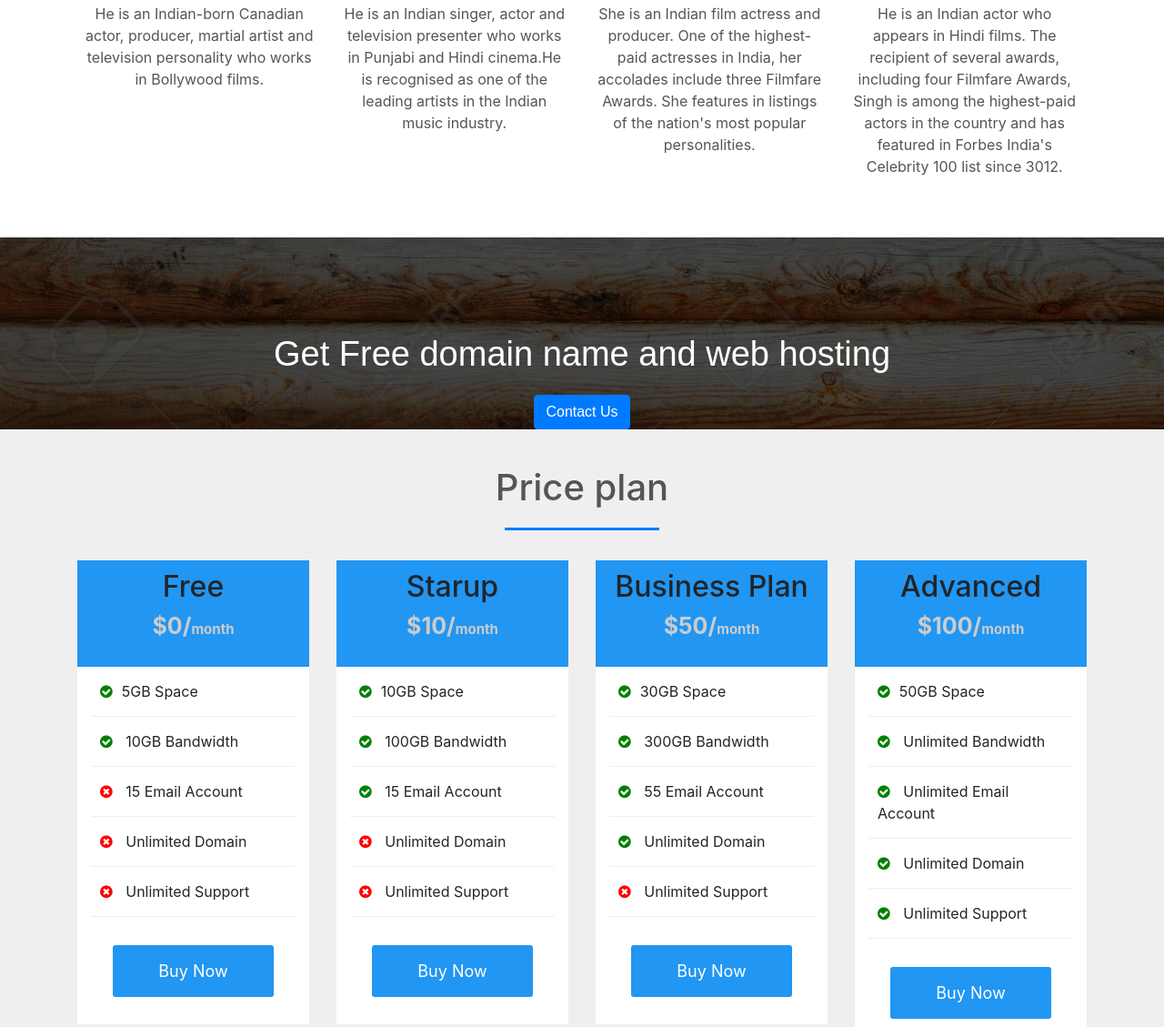
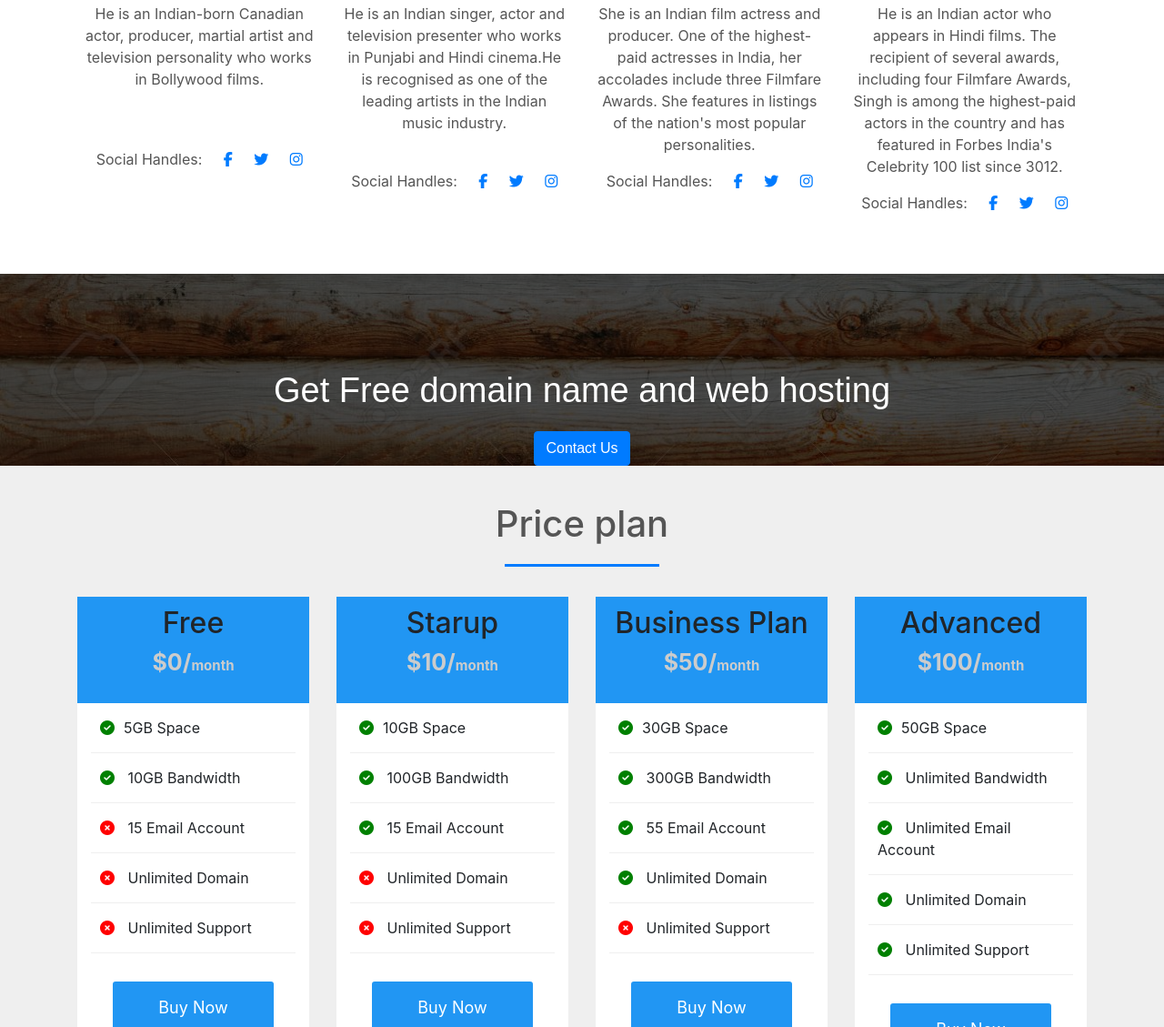
Before and after one commit to wowgur/BusinessWebsite, a plain HTML site: page Index.html in a window 1280 px wide. Shown: the part 2605-3734 px from the top of the page at 91% size. Drawn offline with nearby package versions, Linux system fonts and the light colour scheme.

Commit message:
Business

```diff
--- a/Index.html
+++ b/Index.html
@@ -8,6 +8,7 @@
     <script src="https://code.jquery.com/jquery-3.4.1.slim.min.js"></script>
     <script src="https://cdn.jsdelivr.net/npm/popper.js@1.16.0/dist/umd/popper.min.js"></script>
     <script src="https://stackpath.bootstrapcdn.com/bootstrap/4.4.1/js/bootstrap.min.js"></script>
+    <script src="https://kit.fontawesome.com/c4254e24a8.js" crossorigin="anonymous"></script>
 </head>
 
 <body>
@@ -185,6 +186,19 @@
                     <h3>Founder/CEO</h3>
                     <p>He is an Indian-born Canadian actor, producer, martial artist and television personality who
                         works in Bollywood films.</p>
+                        <br><br>
+                        <ul type="none" style="display:flex;justify-content: space-around;"  class="abcd">
+                            <li>Social Handles: </li>
+                            <a href="https://www.facebook.com/akshaykumarofficial" target="_blank">
+                                <li style="float:left"> <i class="fab fa-facebook-f"></i></li>
+                            </a>
+                            <a href="https://twitter.com/akshaykumar?lang=en" target="_blank">
+                                <li style="float:left"> <i class="fab fa-twitter"></i></li>
+                            </a>
+                            <a href="https://www.instagram.com/akshaykumar/?hl=en" target="_blank">
+                                <li style="float:left"> <i class="fab fa-instagram"></i></li>
+                            </a>
+                        </ul>
 
                 </div>
                 <div class="col-md-3 profile-pic text-center" style="flex: 1; overflow: hidden;">
@@ -195,7 +209,19 @@
                     <h3>Business Head</h3>
                     <p>He is an Indian singer, actor and television presenter who works in Punjabi and Hindi cinema.He
                         is recognised as one of the leading artists in the Indian music industry.</p>
-
+                        <br>
+                        <ul type="none" style="display:flex;justify-content: space-around;" class="abcd">
+                            <li>Social Handles: </li>
+                            <a href="https://www.facebook.com/DiljitDosanjh" target="_blank">
+                                <li style="float:left"> <i class="fab fa-facebook-f"></i></li>
+                            </a>
+                            <a target="_blank" href="https://twitter.com/diljitdosanjh?ref_src=twsrc%5Egoogle%7Ctwcamp%5Eserp%7Ctwgr%5Eauthor">
+                                <li style="float:left"> <i class="fab fa-twitter"></i></li>
+                            </a>
+                            <a href="https://www.instagram.com/diljitdosanjh/?hl=en" target="_blank">
+                                <li style="float:left"> <i class="fab fa-instagram"></i></li>
+                            </a>
+                        </ul>
                 </div>
                 <div class="col-md-3 profile-pic text-center" style="flex: 1; overflow: hidden;">
 
@@ -206,6 +232,18 @@
                     <p>She is an Indian film actress and producer. One of the highest-paid actresses in India, her
                         accolades include three Filmfare Awards. She features in listings of the nation's most popular
                         personalities.</p>
+                        <ul type="none" style="display:flex;justify-content: space-around;" class="abcd">
+                            <li>Social Handles: </li>
+                            <a href="https://www.facebook.com/DeepikaPadukone" target="_blank">
+                                <li style="float:left"> <i class="fab fa-facebook-f"></i></li>
+                            </a>
+                            <a href="https://twitter.com/deepikapadukone" target="_blank">
+                                <li style="float:left"> <i class="fab fa-twitter"></i></li>
+                            </a>
+                            <a href="https://www.instagram.com/deepikapadukone/?hl=en" target="_blank">
+                                <li style="float:left"> <i class="fab fa-instagram"></i></li>
+                            </a>
+                        </ul>
 
                 </div>
                 <div class="col-md-3 profile-pic text-center" style="flex: 1; ">
@@ -217,7 +255,18 @@
                     <p>He is an Indian actor who appears in Hindi films. The recipient of several awards, including four
                         Filmfare Awards, Singh is among the highest-paid actors in the country and has featured in
                         Forbes India's Celebrity 100 list since 3012. </p>
-
+                        <ul type="none" style="display:flex;justify-content: space-around;" class="abcd">
+                            <li>Social Handles: </li>
+                            <a href="https://www.facebook.com/RanveerSinghOfficial" target="_blank">
+                                <li style="float:left"> <i class="fab fa-facebook-f"></i></li>
+                            </a>
+                            <a href="https://twitter.com/ranveerofficial?lang=en" target="_blank">
+                                <li style="float:left"> <i class="fab fa-twitter"></i></li>
+                            </a>
+                            <a href="https://www.instagram.com/ranveersingh/feed/?hl=en" target="_blank">
+                                <li style="float:left"> <i class="fab fa-instagram"></i></li>
+                            </a>
+                        </ul>
                 </div>
             </div>
 
```
